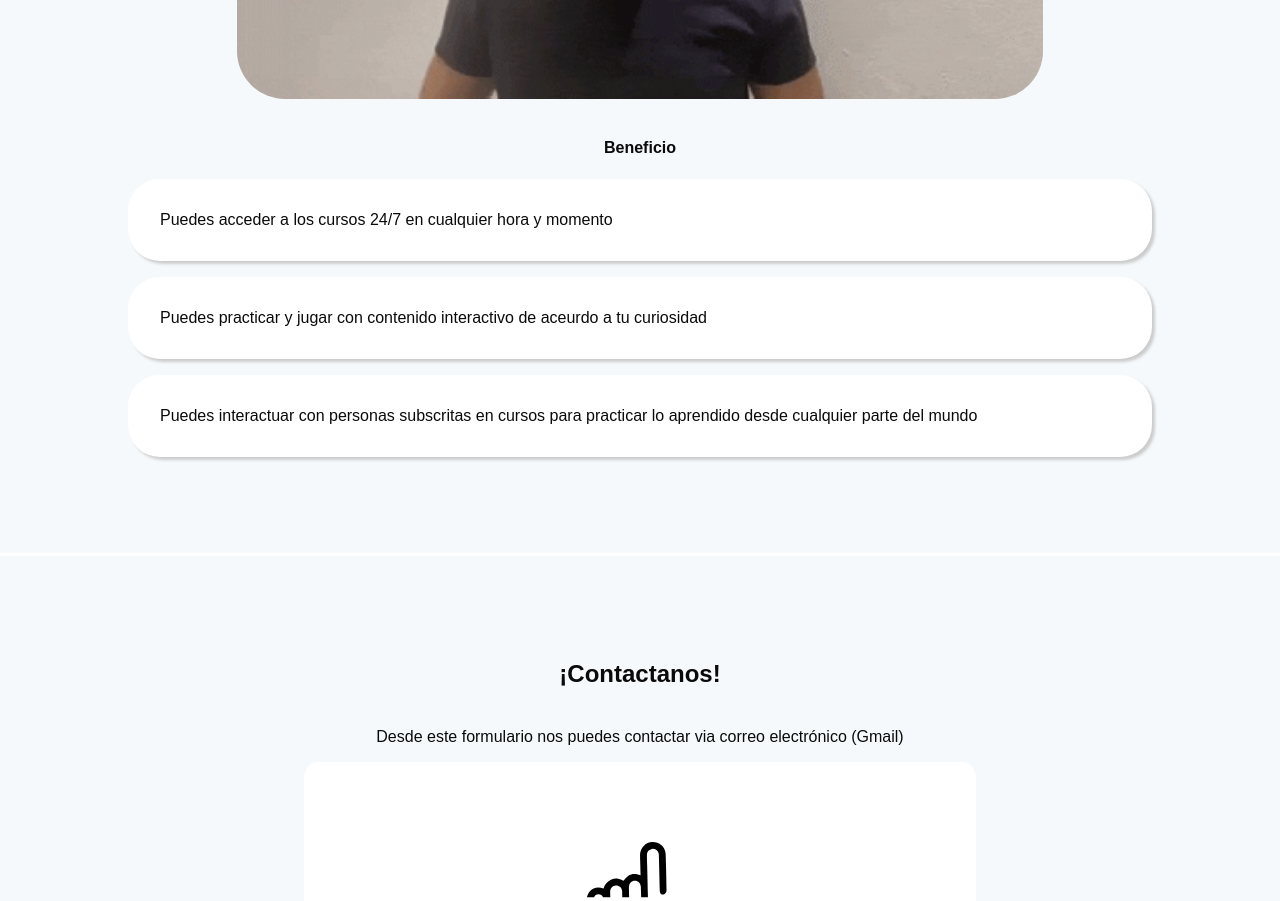
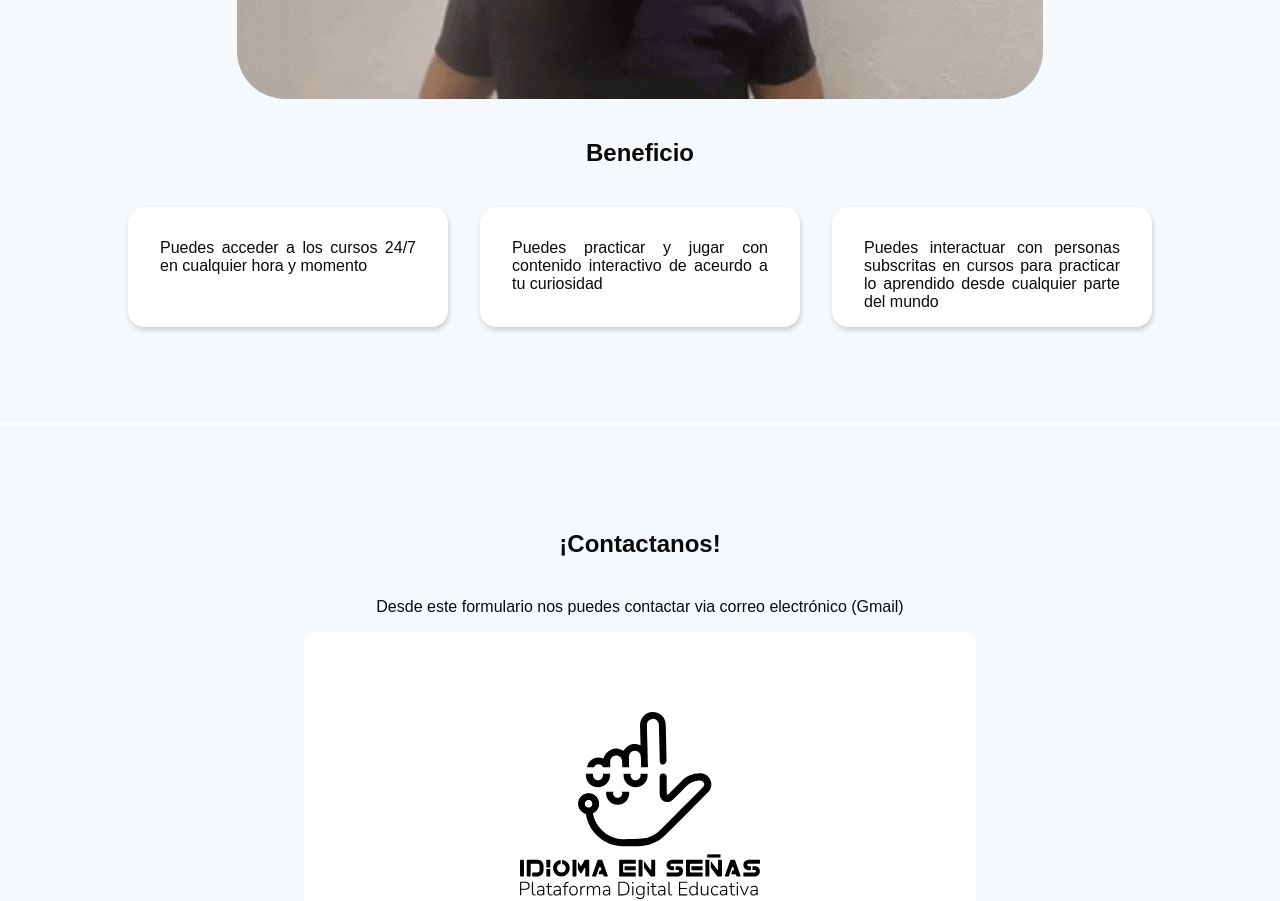
Before and after one commit to lcchaverra/Idiomas_en_senas, a React (Vite) app: page / in a window 1280 px wide. Shown: the part 4840-5741 px from the top of the page. Built offline with nearby package versions, Linux system fonts and the light colour scheme.

Commit message:
update benefits

```diff
--- a/src/components/MultiuserPackages.tsx
+++ b/src/components/MultiuserPackages.tsx
@@ -15,7 +15,7 @@ const MultiuserPackages = () => {
               />
             </div>
             <div className="packages-user-content">
-              <h4> Beneficio </h4>
+              <h3> Beneficio </h3>
               <ul>
                 <div className="cloud-item">
                   <li>
--- a/src/styles/css/styles.css
+++ b/src/styles/css/styles.css
@@ -772,6 +772,7 @@ h3 {
   gap: 2rem;
   grid-template-columns: repeat(1, 1fr);
 }
+
 .packages-gif-container {
   padding: 0.5rem;
   display: flex;
@@ -785,7 +786,15 @@ h3 {
 }
 
 .packages-user-content ul {
+  display: flex;
+  flex-direction: column;
+  gap: 2rem;
   padding: 0;
+}
+@media screen and (min-width: 960px) {
+  .packages-user-content ul {
+    flex-direction: row;
+  }
 }
 
 .cloud-item {
@@ -794,10 +803,12 @@ h3 {
   transition: transform 0.3s;
 }
 .cloud-item li {
+  height: 7.5rem;
+  overflow: hidden;
   list-style: none;
   background-color: var(--bg-color);
-  border-radius: 2rem;
-  box-shadow: 3px 3px 3px #CCC;
+  border-radius: 1rem;
+  box-shadow: 1px 3px 5px #CCC;
   position: relative;
   padding: 2rem;
   margin-top: 1rem;
--- a/src/styles/scss/components/_packages.scss
+++ b/src/styles/scss/components/_packages.scss
@@ -18,10 +18,6 @@
     display: grid;
     gap: 2rem;
     grid-template-columns: repeat(1, 1fr);
-    @include rwd(l) {
-        // grid-template-columns: repeat(2, 1fr);
-
-    }
 }
 
 .packages-gif-container {
@@ -37,6 +33,12 @@
 }
 
 .packages-user-content ul {
+    display: flex;
+    flex-direction: column;
+    @include rwd(l) {
+        flex-direction: row;
+    }
+    gap: 2rem;
     padding: 0;
 }
 
@@ -45,10 +47,12 @@
     position: relative;
     transition: transform .3s;
     & li {
+        height: 7.5rem;
+        overflow: hidden;
         list-style: none;
         background-color: var(--bg-color);
-        border-radius: 2rem;
-        box-shadow: 3px 3px 3px $border-color;
+        border-radius: 1rem;
+        box-shadow: 1px 3px 5px $border-color;
         position: relative;
         padding: 2rem;
         margin-top: 1rem;
```
Also changed, not shown: 1 other file (tests, documents, lock files or other folders).
